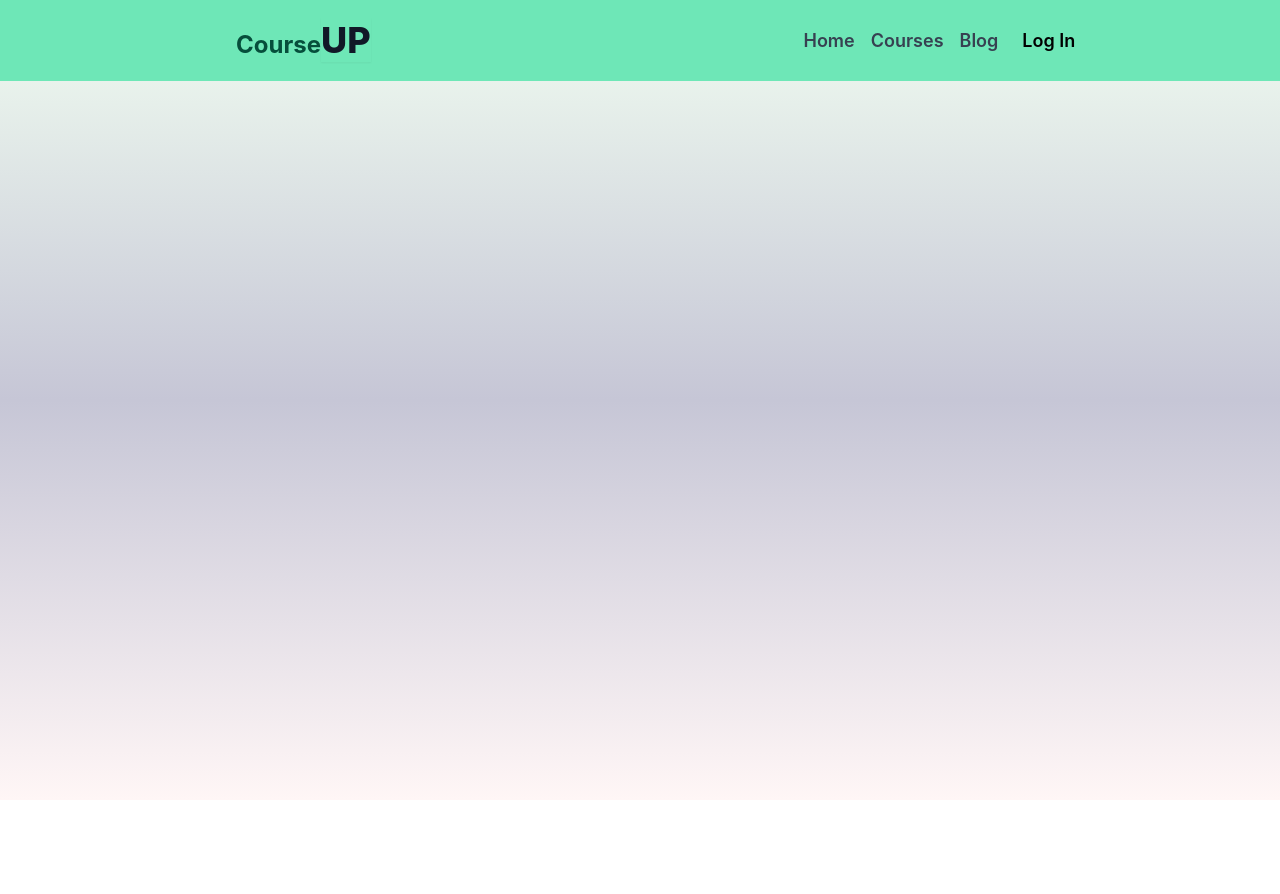
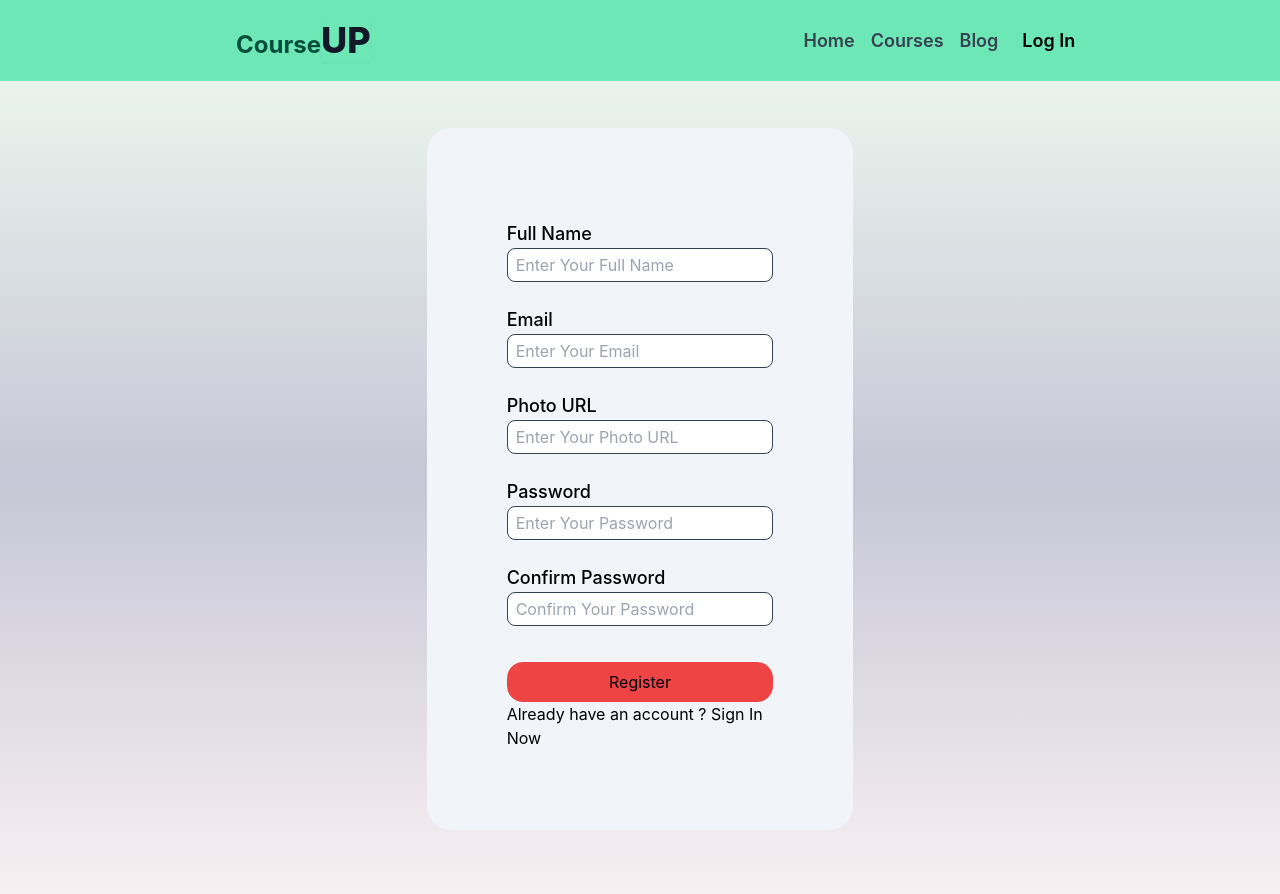
Before and after one commit to tanvir-taqi/course-up, a React (Create React App) app: page /register in a window 1280 px wide. Shown: the top 894 px of the page. Before the commit the page ends 800 px from the top, so only its background shows below. Built offline with nearby package versions, Linux system fonts and the light colour scheme; no server answers.

Commit message:
login and update done

```diff
--- a/src/components/CourseDetails/CourseDetails.js
+++ b/src/components/CourseDetails/CourseDetails.js
@@ -1,6 +1,6 @@
 import React from 'react';
 import { FaHeart } from 'react-icons/fa';
-import { useLoaderData } from 'react-router-dom';
+import { Link, useLoaderData } from 'react-router-dom';
 import './CourseDetails.css'
 
 const CourseDetails = () => {
@@ -21,7 +21,9 @@ const CourseDetails = () => {
                 <p className='flex items-center'>Rating: {rating} <span> <FaHeart></FaHeart> </span></p>
                 <br />
                 <p className='p-6'>{intro}</p>
-
+                <Link>
+                <button >Get Premium Access</button>
+                </Link>
            </div>
 
             </div>
--- a/src/components/Header/Header.js
+++ b/src/components/Header/Header.js
@@ -19,8 +19,8 @@ const Header = () => {
     }
 
     return (
-        <div>
-            <div className="fixed  w-full header py-5 bg-emerald-300 flex flex-col md:flex-row justify-around items-center">
+        <div >
+            <div className="fixed z-50 w-full header py-5 bg-emerald-300 flex flex-col md:flex-row justify-around items-center">
                 <div className="header-logo flex justify-around around items-center w-full  md:w-1/6">
                     <Link to='/' onClick={()=>setDisplay(false)} className='font-bold text-emerald-900 text-2xl'>Course<span className=' text-4xl font-extrabold text-gray-900 shadow-sm'>UP</span> </Link>
                     <button className='block md:hidden' onClick={()=>setDisplay(!display)}><HiBars3BottomRight></HiBars3BottomRight></button>
@@ -34,7 +34,7 @@ const Header = () => {
                     <div className="user  md:mx-2 ">
                         {
                             user ? <div className='flex'>
-                                <img src={user?.photoURL} alt="" className="user-img cursor-pointer" title={user?.displayName} />
+                              <Link to='/update'>  <img src={user?.photoURL} alt="" className="user-img cursor-pointer" title={user?.displayName} /></Link>
                                 <button onClick={handleLogOut} className='mx-2'>Log Out</button>
 
                             </div> : <Link to='/login' className=' font-semibold text-lg'>Log In </Link>
--- /dev/null
+++ b/src/components/ProfileUpdate/ProfileUpdate.js
@@ -0,0 +1,11 @@
+import React from 'react';
+
+const ProfileUpdate = () => {
+    return (
+        <div>
+
+        </div>
+    );
+};
+
+export default ProfileUpdate;
--- a/src/components/Register/Register.js
+++ b/src/components/Register/Register.js
@@ -1,8 +1,59 @@
 import React from 'react';
+import { useContext } from 'react';
+import { Link } from 'react-router-dom';
+import { AuthContext } from '../../context/UserContext';
 
 const Register = () => {
+    const {createUser}  = useContext(AuthContext)
+
+
+    const handleRegister = (e)=>{
+        e.preventDefault()
+        const form = e.target
+        const email = form.email.value
+        const name = form.name.value
+        const photo = form.photo.value
+        const password = form.password.value
+        const confirm = form.confirm.value
+
+        if(password === confirm){
+            createUser(email,password)
+            .then(res =>{
+                const user = res.user
+            })
+            .catch(err => alert(err))
+        }
+
+    }
+
+
     return (
-        <div>
+        <div className='py-32 flex justify-center'>
+            <form onSubmit={handleRegister} className=' w-full md:w-1/3 flex flex-col bg-slate-100 p-20 rounded-3xl'>
+                <div className="form-group flex flex-col py-3">
+                    <label className='text-lg font-medium' htmlFor="name">Full Name</label>
+                    <input className='border border-gray-700 text-black rounded-lg py-1 px-2' type="text" name="name" id="name" placeholder='Enter Your Full Name' />
+                </div>
+                <div className="form-group flex flex-col py-3">
+                    <label className='text-lg font-medium' htmlFor="email">Email</label>
+                    <input className='border border-gray-700 text-black rounded-lg py-1 px-2' type="email" name="email" id="email" placeholder='Enter Your Email' />
+                </div>
+                <div className="form-group flex flex-col py-3">
+                    <label className='text-lg font-medium' htmlFor="for">Photo URL</label>
+                    <input className='border border-gray-700 text-black rounded-lg py-1 px-2' type="text" name="photo" id="photo" placeholder='Enter Your Photo URL' />
+                </div>
+                <div className="form-group flex flex-col py-3">
+                    <label className='text-lg font-medium' htmlFor="password">Password </label>
+                    <input className='border border-gray-700 text-black rounded-lg py-1 px-2' type='password' name="password" id="password" placeholder='Enter Your Password' />
+                </div>
+                <div className="form-group flex flex-col py-3">
+                    <label className='text-lg font-medium' htmlFor="confirm">Confirm Password </label>
+                    <input className='border border-gray-700 text-black rounded-lg py-1 px-2' type='password' name="confirm" id="confirm" placeholder='Confirm Your Password' />
+                </div>
+                <button className='mt-6 p-2 rounded-2xl bg-red-500' type="submit">Register</button>
+                <p>Already have an account ? <Link to='/login'>Sign In Now</Link></p>
+
+            </form>
 
         </div>
     );
--- a/src/components/SingleCourse/SingleCourse.js
+++ b/src/components/SingleCourse/SingleCourse.js
@@ -9,14 +9,14 @@ const SingleCourse = ({course}) => {
     return (
         <div className='course-card p-6 border border-slate-100 relative'>
             {
-                isActive && <div className='absolute inset-x-3/4 -inset-y-1    w-24'><p className='font-medium text-center text-white shadow-lg  bg-red-600 rounded-3xl '>Trending</p></div>
+                isActive && <div className='absolute inset-x-3/4 -inset-y-1    w-20'><p className='font-medium text-center text-white shadow-lg  bg-red-600 rounded-3xl '>Trending</p></div>
             }
 
             <img src={picture} alt="" />
             <h1 className='text-xl font-semibold py-2'>{title}</h1>
             <p>{intro.lenght < 150 ? intro : intro.slice(0,150)}...</p>
             <div className=' py-6 flex md:flex-row flex-col justify-between items-center '>
-                <p className='flex items-center'>Rating: {rating} <span> <FaHeart></FaHeart> </span></p>
+                <p className='flex items-center'>Rating: {rating} <span className='text-red-700'> <FaHeart></FaHeart> </span></p>
                 <Link to={`/courses/${_id}`} className='flex items-center font-semibold'>See Details <FaArrowRight></FaArrowRight></Link>
             </div>
         </div>
--- a/src/context/UserContext.js
+++ b/src/context/UserContext.js
@@ -1,6 +1,6 @@
 import React from 'react';
 import { createContext } from 'react';
-import { getAuth, onAuthStateChanged, signInWithPopup, signOut } from 'firebase/auth'
+import { createUserWithEmailAndPassword, getAuth, onAuthStateChanged, signInWithEmailAndPassword, signInWithPopup, signOut } from 'firebase/auth'
 import { app } from '../firebase/firebase.config';
 import { useState } from 'react';
 import { useEffect } from 'react';
@@ -20,6 +20,13 @@ const UserContext = ({ children }) => {
 
     }
 
+    const createUser = (email, password)=>{
+            return createUserWithEmailAndPassword(auth, email, password)
+    }
+    const signInUser = (email,password)=>{
+        return signInWithEmailAndPassword(auth,email,password)
+    }
+
     const logOut =()=>{
         return signOut(auth)
     }
@@ -32,7 +39,7 @@ const UserContext = ({ children }) => {
     return ()=> unSubscribe()
    },[])
 
-    const authInfo = {user,signInSocial,logOut}
+    const authInfo = {user,signInSocial,logOut,createUser,signInUser}
 
 
     return (
--- a/src/routes/routes.js
+++ b/src/routes/routes.js
@@ -4,6 +4,7 @@ import Courses from "../components/Courses/Courses";
 import ErrorPage from "../components/ErrorPage/ErrorPage";
 import Home from "../components/Home/Home";
 import Login from "../components/Login/Login";
+import ProfileUpdate from "../components/ProfileUpdate/ProfileUpdate";
 import Register from "../components/Register/Register";
 import Main from "../layouts/Main";
 
@@ -38,6 +39,10 @@ export const router = createBrowserRouter([
                 path:'/register',
                 element:<Register></Register>
             },
+            {
+                path:'/upddate',
+                element:<ProfileUpdate></ProfileUpdate>
+            },
         ]
     },
     {
```
Also changed, not shown: src/components/Login/Login.js (+18 -8 lines).
